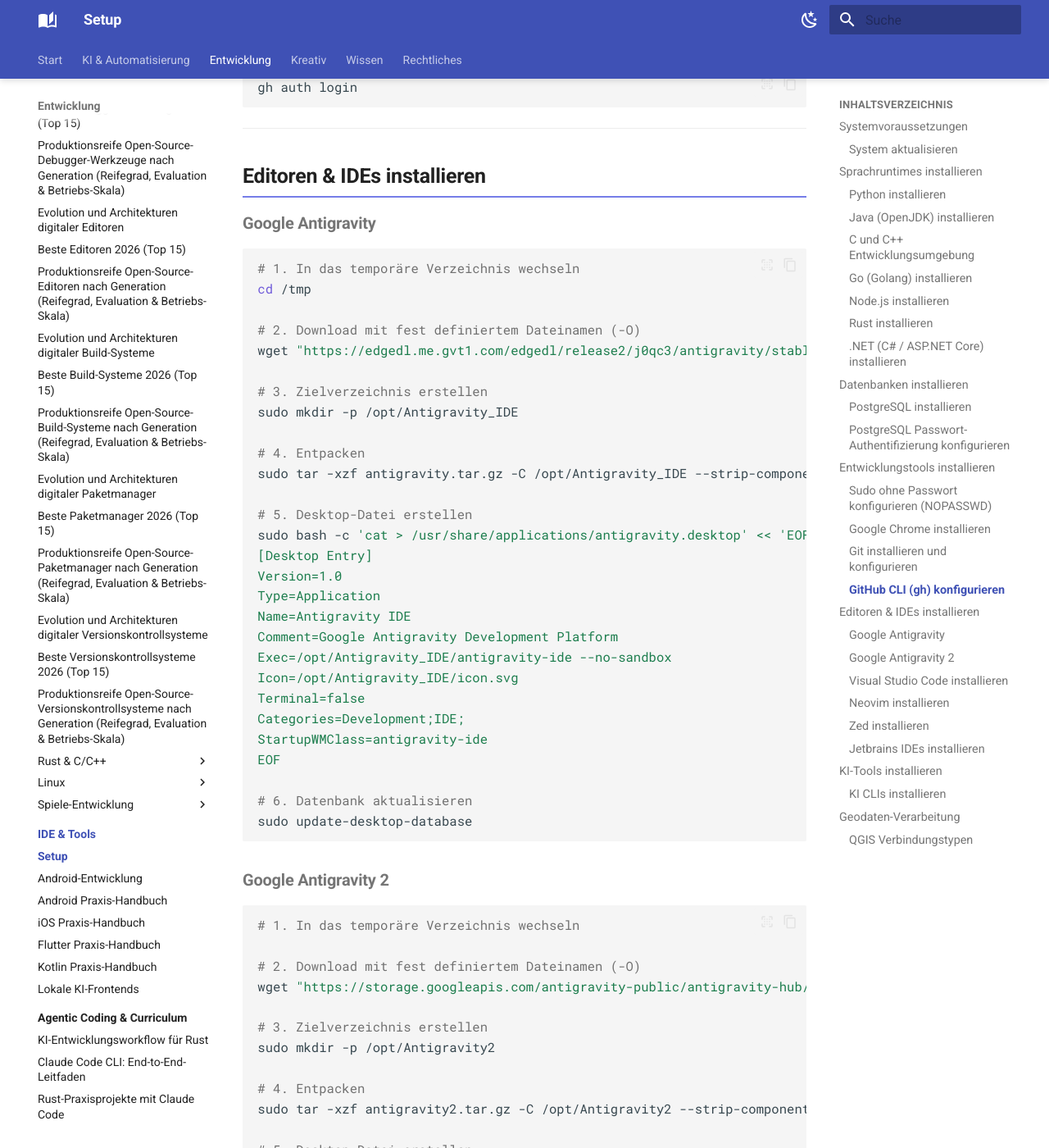
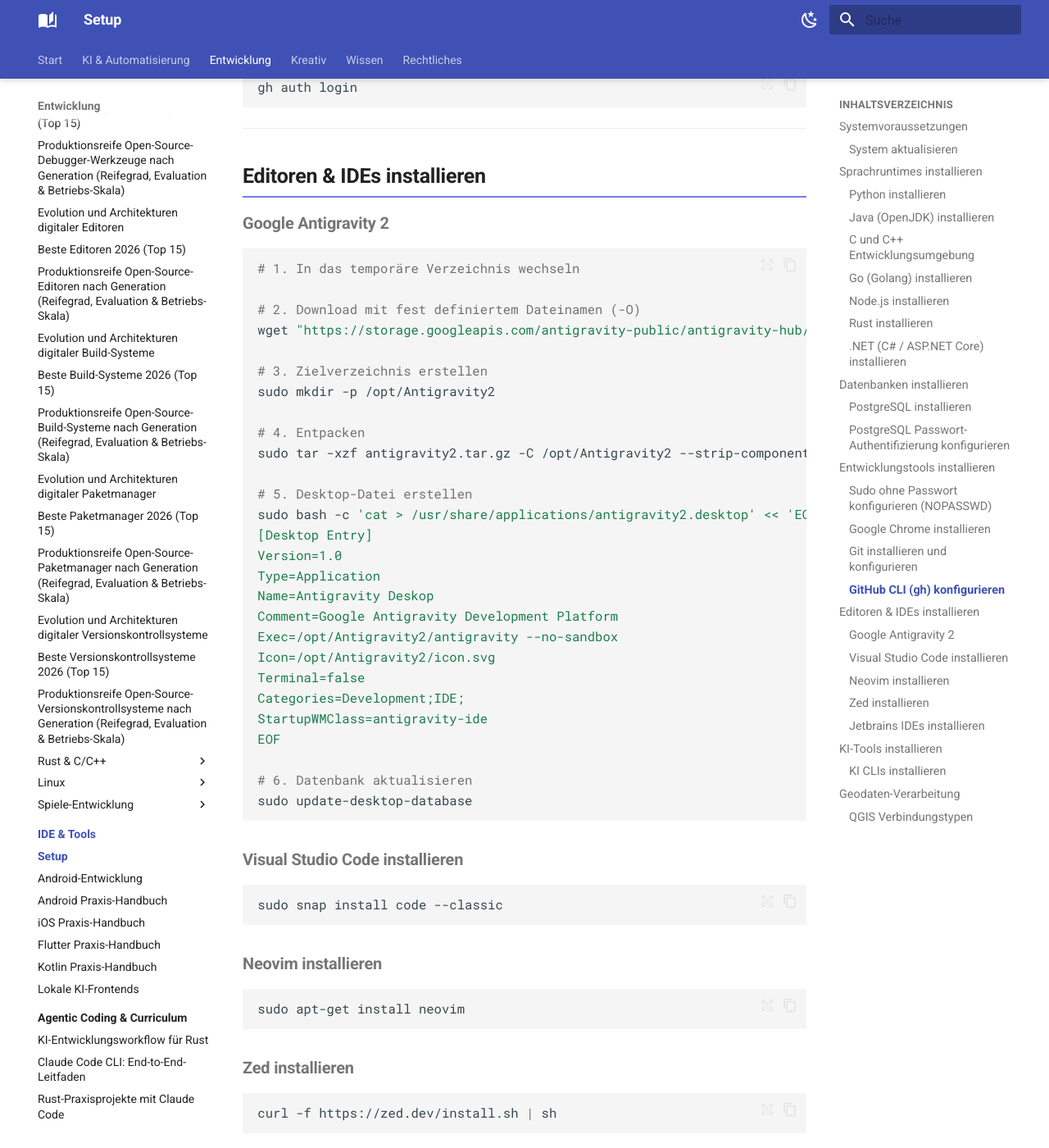
Before and after one commit to thorstenkloehn/dokument, an MkDocs documentation site: the page built from docs/entwicklung/ide/setup.md, in a window 1280 px wide and 1400 px high, scrolled down 4717 px. Shown: the whole window at 82% size. Built offline with MkDocs 1.6.1 and Material for MkDocs 9.7.7, drawn with Linux system fonts in a browser that asks for light colours.

Commit message:
docs: Entfernen der Installationsanweisungen für Google Antigravity IDE

````diff
--- a/docs/entwicklung/ide/setup.md
+++ b/docs/entwicklung/ide/setup.md
@@ -199,38 +199,7 @@
 
 ## Editoren & IDEs installieren
 
-### Google Antigravity
 
-```bash
-# 1. In das temporäre Verzeichnis wechseln
-cd /tmp
-
-# 2. Download mit fest definiertem Dateinamen (-O)
-wget "https://edgedl.me.gvt1.com/edgedl/release2/j0qc3/antigravity/stable/2.5.5-4923483625488384/linux-x64/Antigravity%20IDE.tar.gz" -O antigravity.tar.gz
-
-# 3. Zielverzeichnis erstellen
-sudo mkdir -p /opt/Antigravity_IDE
-
-# 4. Entpacken
-sudo tar -xzf antigravity.tar.gz -C /opt/Antigravity_IDE --strip-components=1
-
-# 5. Desktop-Datei erstellen
-sudo bash -c 'cat > /usr/share/applications/antigravity.desktop' << 'EOF'
-[Desktop Entry]
-Version=1.0
-Type=Application
-Name=Antigravity IDE
-Comment=Google Antigravity Development Platform
-Exec=/opt/Antigravity_IDE/antigravity-ide --no-sandbox
-Icon=/opt/Antigravity_IDE/icon.svg
-Terminal=false
-Categories=Development;IDE;
-StartupWMClass=antigravity-ide
-EOF
-
-# 6. Datenbank aktualisieren
-sudo update-desktop-database
-```
 ### Google Antigravity 2
 ```bash
 # 1. In das temporäre Verzeichnis wechseln
````
